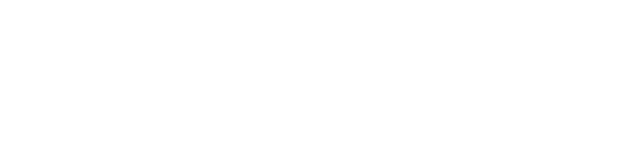
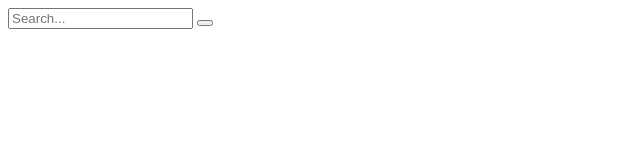
Before and after one commit to Bhelms2132/Hidden-Search-Widget, a plain HTML site: page index.html in a window 1280 px wide. Shown: the whole page, without its empty margins (0-640 px from the left). Drawn offline with Linux system fonts and the light colour scheme.

Commit message:
Search bar, button and concepts applied added to readme

```diff
--- a/index.html
+++ b/index.html
@@ -5,9 +5,16 @@
     <meta http-equiv="X-UA-Compatible" content="IE=edge">
     <meta name="viewport" content="width=device-width, initial-scale=1.0">
     <link rel="stylesheet" href="style.css">
+    <script src="https://kit.fontawesome.com/fe3e25903d.js" crossorigin="anonymous"></script>
     <title>Hidden Search Widget</title>
 </head>
 <body>
+    <div class="search">
+        <input type="text" class="input" placeholder="Search...">
+        <button class="btn">
+            <i class="fas-fa-search"></i>
+        </button>
+    </div>
 
     <script src="script.js"></script>
 </body>
```
Also changed, not shown: 1 other file.
